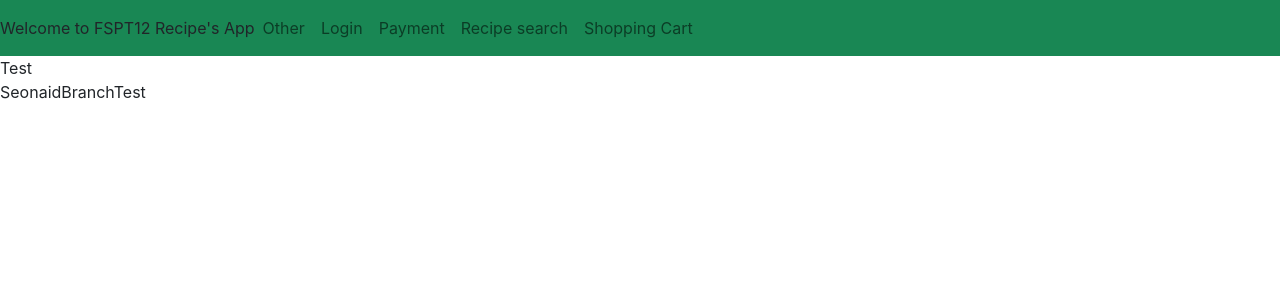
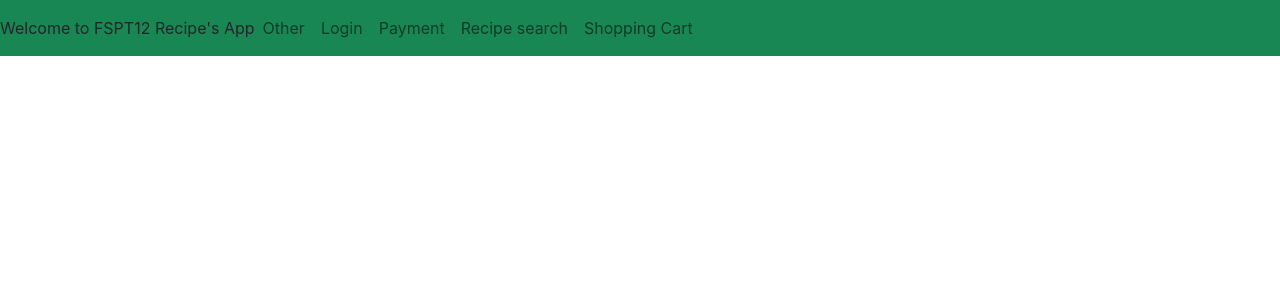
Before and after one commit to CodeOp-tech/FSPT12-final-project, a React (Create React App) app in the folder client/: page / in a window 1280 px wide. Shown: the top 300 px of the page. Built offline with nearby package versions, Linux system fonts and the light colour scheme.

Commit message:
delete tests

```diff
--- a/client/src/App.js
+++ b/client/src/App.js
@@ -6,8 +6,6 @@ import LoginA from "./components/LoginA";
 import PaymentA from "./components/PaymentA";
 import RecipesA from "./components/RecipesA";
 import ShoppingA from "./components/ShoppingA";
-import Test from "./components/Test";
-import SeonaidBranchTest from "./components/SeonaidBranchTest";
 import Other from "./components/Other";
 
 function App() {
@@ -26,8 +24,6 @@ function App() {
           </Nav>
         </Navbar.Collapse>
       </Navbar>
-      <Test />
-      <SeonaidBranchTest />
       <Routes>
         <Route path="other" element={<Other />} />
         <Route path="login" element={<LoginA />} />
--- a/client/src/components/SeonaidBranchTest.js
+++ /dev/null
@@ -1,5 +0,0 @@
-import React from "react";
-
-export default function SeonaidBranchTest() {
-  return <div>SeonaidBranchTest</div>;
-}
--- a/client/src/components/Test.js
+++ /dev/null
@@ -1,5 +0,0 @@
-import React from "react";
-
-export default function Test() {
-  return <div>Test</div>;
-}
```
